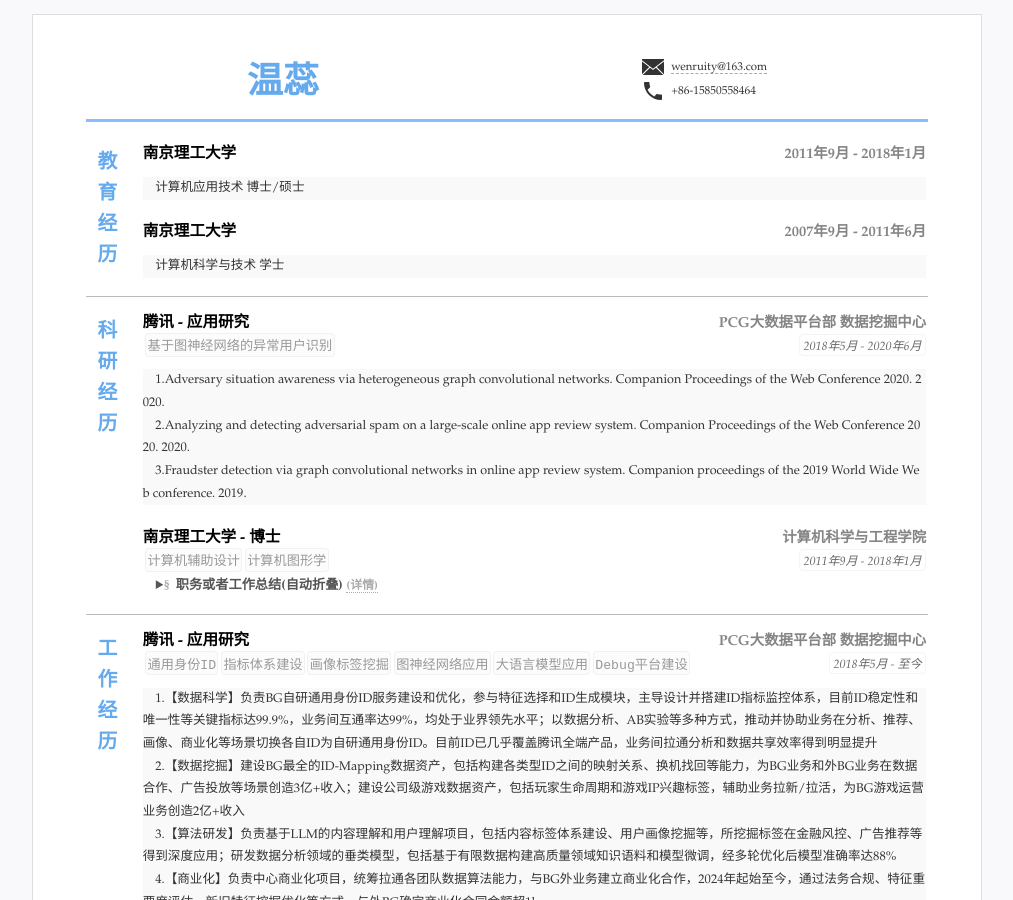
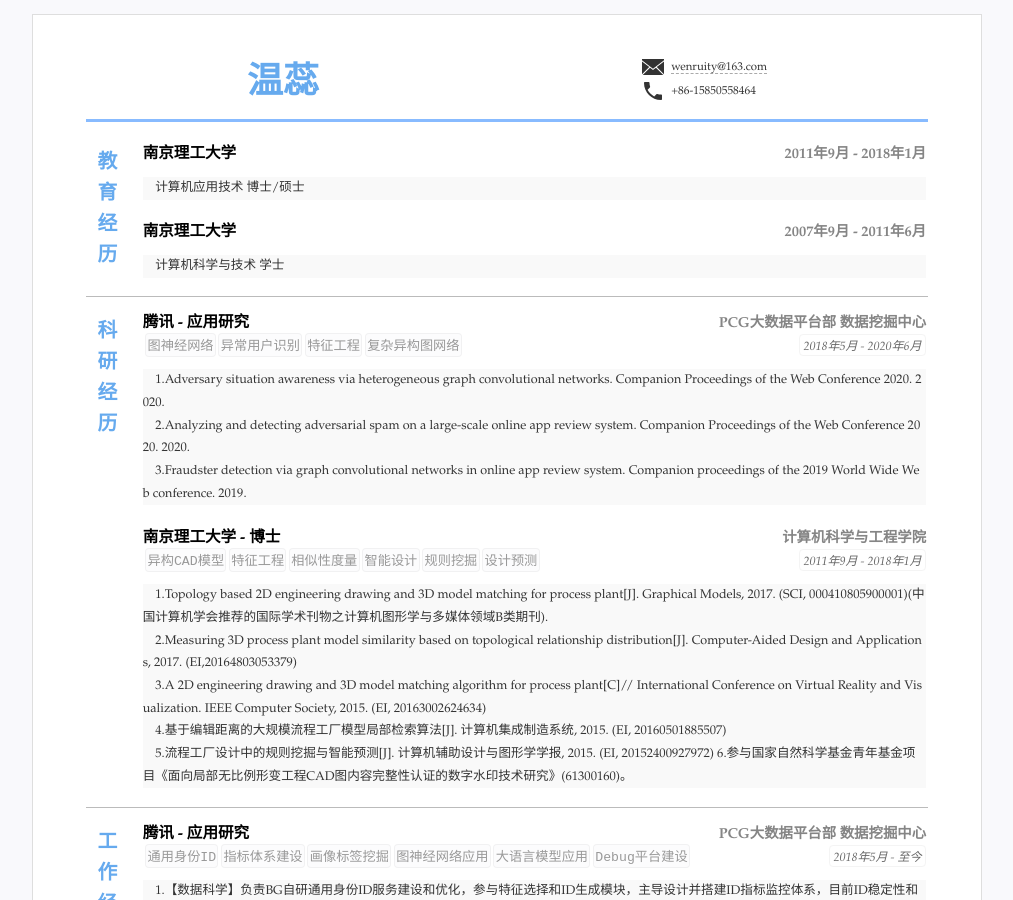
Before and after one commit to wenruity/resume1, a Jekyll site: the page built from index.html, in a window 1280 px wide and 900 px high. Shown: the whole window, without its empty margins (133-1146 px from the left). Built offline with Jekyll 4.4.1, drawn with Linux system fonts in a browser that asks for light colours.

Commit message:
Update resume.yml

```diff
--- a/_data/resume.yml
+++ b/_data/resume.yml
@@ -63,7 +63,10 @@ main: #简历主要内容，
     sub: PCG大数据平台部 数据挖掘中心
     duration: "2018年5月 - 2020年6月"
     tags:
-    - 基于图神经网络的异常用户识别
+    - 图神经网络
+    - 异常用户识别
+    - 特征工程
+    - 复杂异构图网络
     # summary: 职务或者工作总结(自动折叠)
     detail: 1.Adversary situation awareness via heterogeneous graph convolutional networks. Companion Proceedings of the Web Conference 2020. 2020.<br>  &nbsp &nbsp
             2.Analyzing and detecting adversarial spam on a large-scale online app review system. Companion Proceedings of the Web Conference 2020. 2020.<br>  &nbsp &nbsp
@@ -73,9 +76,13 @@ main: #简历主要内容，
     sub: 计算机科学与工程学院
     duration: "2011年9月 - 2018年1月"
     tags:
-    - 计算机辅助设计
-    - 计算机图形学
-    summary: 职务或者工作总结(自动折叠)
+    - 异构CAD模型
+    - 特征工程
+    - 相似性度量
+    - 智能设计
+    - 规则挖掘
+    - 设计预测
+    # summary: 职务或者工作总结(自动折叠)
     detail: 1.Topology based 2D engineering drawing and 3D model matching for process plant[J]. Graphical Models, 2017. (SCI, 000410805900001)(中国计算机学会推荐的国际学术刊物之计算机图形学与多媒体领域B类期刊). <br>  &nbsp &nbsp
             2.Measuring 3D process plant model similarity based on topological relationship distribution[J]. Computer-Aided Design and Applications, 2017. (EI,20164803053379)<br>  &nbsp &nbsp
             3.A 2D engineering drawing and 3D model matching algorithm for process plant[C]// International Conference on Virtual Reality and Visualization. IEEE Computer Society, 2015. (EI, 20163002624634)<br>  &nbsp &nbsp
```
